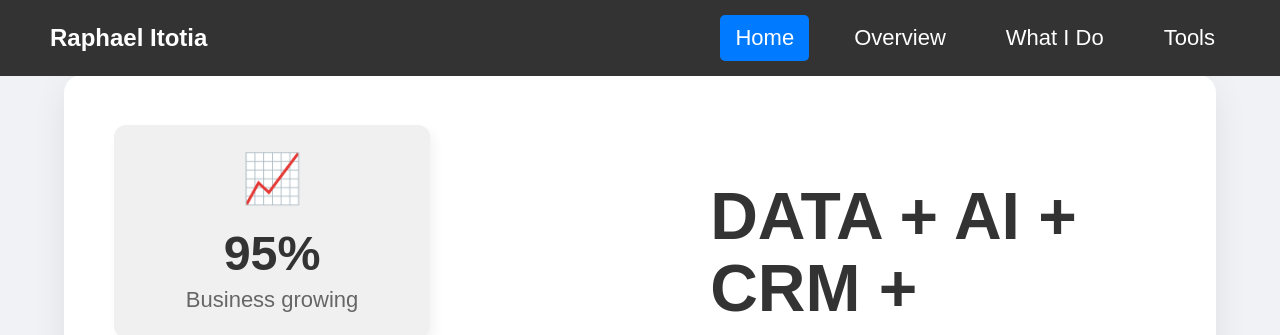
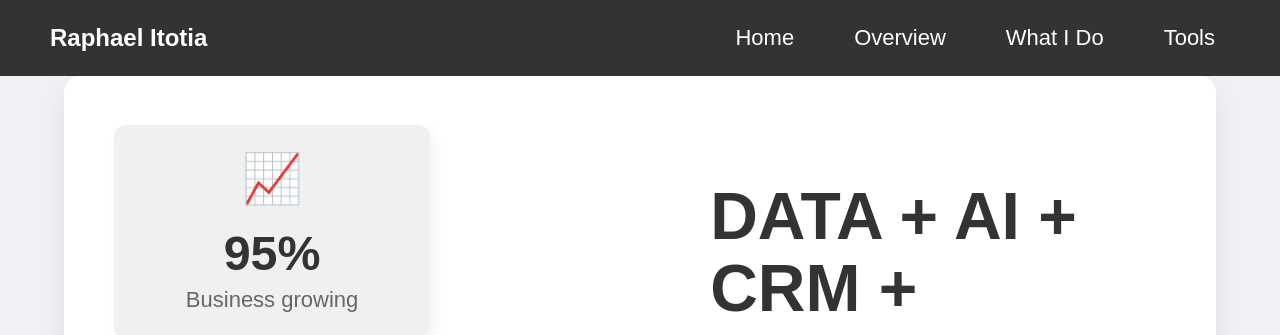
Before and after one commit to RaphaelItotia/TechPortfolio, a plain HTML site: page about.html in a window 1280 px wide. Shown: the top 335 px of the page. Drawn offline with Linux system fonts and the light colour scheme.

Commit message:
Update about.css

```diff
--- a/about.css
+++ b/about.css
@@ -121,9 +121,9 @@ body {
     background-color: rgba(255, 255, 255, 0.1);
 }
 
-#main-nav .nav-links a.active {
+/*#main-nav .nav-links a.active {
     background-color: #007bff;
-}
+}*/
 
 .hamburger-menu {
     display: none; /* Hidden by default for desktop */
@@ -782,4 +782,5 @@ footer p {
     .description-block.show {
         max-height: 800px;
     }
+
 }
```
